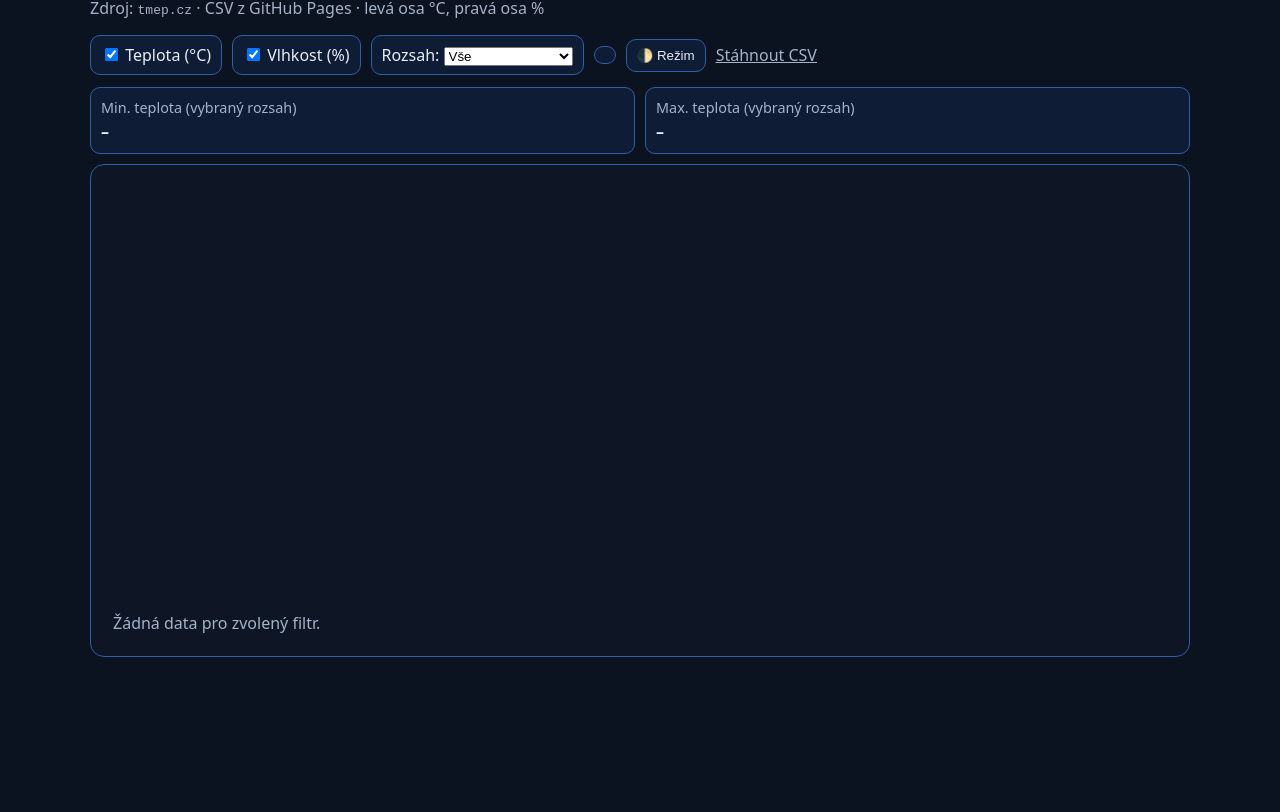
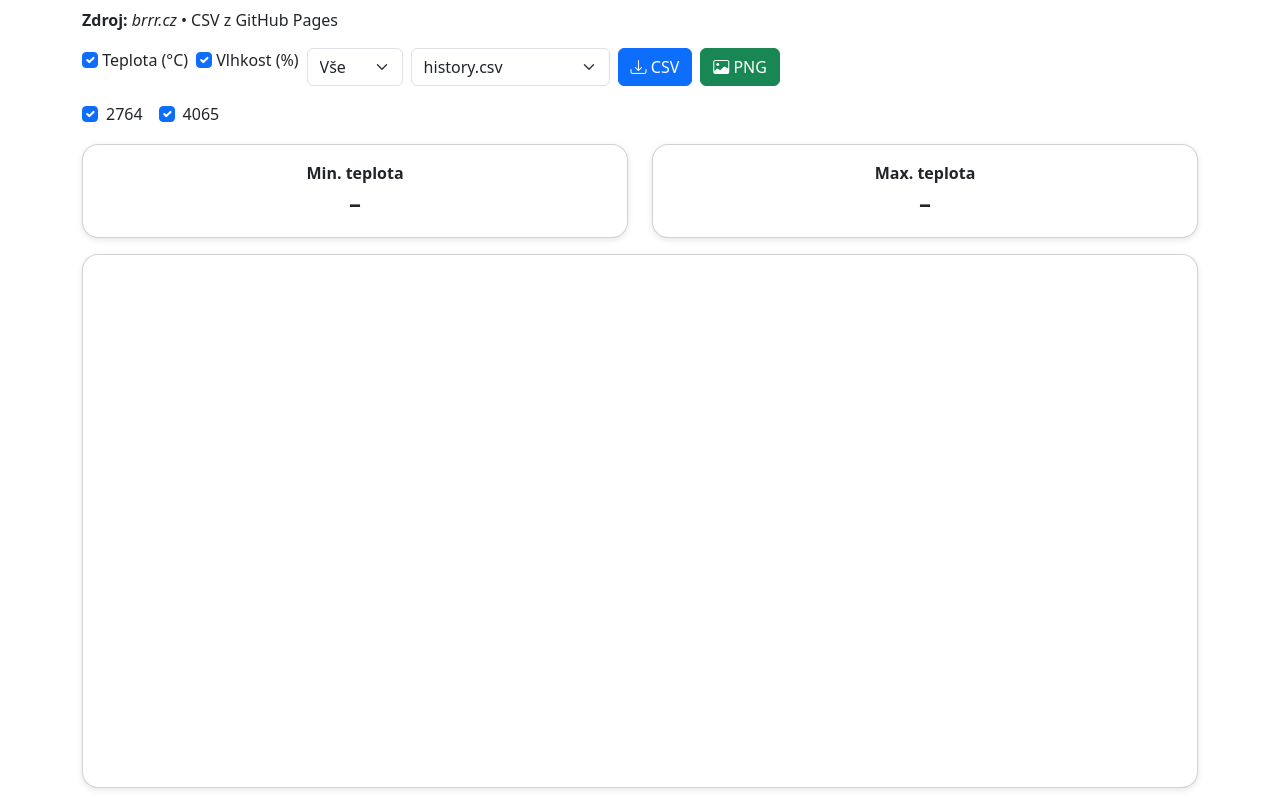
Before and after one commit to rosta70/Teplomer, a plain HTML site: page docs/index.html in a window 1280 px wide. Shown: the part 78-890 px from the top of the page. Before the commit the page ends 800 px from the top, so only its background shows below. Drawn offline with nearby package versions, Linux system fonts and the light colour scheme.

Commit message:
Update index.html

```diff
--- a/docs/index.html
+++ b/docs/index.html
@@ -1,291 +1,262 @@
-<!doctype html>
+<!DOCTYPE html>
 <html lang="cs">
 <head>
-  <meta charset="utf-8" />
-  <meta name="viewport" content="width=device-width,initial-scale=1" />
-  <title>Meteo archiv – jednoduchý graf</title>
+  <meta charset="UTF-8">
+  <title>Meteo archiv</title>
+  <meta name="viewport" content="width=device-width, initial-scale=1">
 
-  <!-- Chart.js (bez adapteru; kategorizovaná osa) -->
-  <script src="https://cdn.jsdelivr.net/npm/chart.js@4/dist/chart.umd.js"></script>
+  <!-- Bootstrap 5 -->
+  <link href="https://cdn.jsdelivr.net/npm/bootstrap@5.3.2/dist/css/bootstrap.min.css" rel="stylesheet">
+  <!-- Bootstrap icons -->
+  <link href="https://cdn.jsdelivr.net/npm/bootstrap-icons/font/bootstrap-icons.css" rel="stylesheet">
+  <!-- Chart.js -->
+  <script src="https://cdn.jsdelivr.net/npm/chart.js"></script>
+  <script src="https://cdn.jsdelivr.net/npm/chartjs-adapter-date-fns"></script>
 
   <style>
-    :root {
-      --bg:#0b1220; --panel:#0e1626; --fg:#e7eef7; --muted:#a5b3c8;
-      --chip:#0f1c36; --chip-b:#2f5fa8;
+    body.dark {
+      background-color: #121212;
+      color: #e1e1e1;
     }
-    :root.light {
-      --bg:#f6f8fb; --panel:#ffffff; --fg:#0b1220; --muted:#5c6b82;
-      --chip:#eef2f9; --chip-b:#b9c7e6;
+    .card {
+      border-radius: 1rem;
+      box-shadow: 0 2px 6px rgba(0,0,0,0.1);
     }
-    *{box-sizing:border-box}
-    body{margin:24px;font-family:ui-sans-serif,system-ui,-apple-system,"Segoe UI",Roboto,Arial;background:var(--bg);color:var(--fg)}
-    .wrap{max-width:1100px;margin:0 auto}
-    h1{margin:0 0 8px}
-    .sub{color:var(--muted);margin-bottom:16px}
-
-    .controls{display:flex;gap:10px;align-items:center;flex-wrap:wrap;margin-bottom:12px}
-    .chip{background:var(--chip);border:1px solid var(--chip-b);border-radius:10px;padding:8px 10px}
-    .srcs label{margin-right:10px}
-    .chart{background:var(--panel);border:1px solid var(--chip-b);border-radius:14px;padding:12px}
-    canvas{width:100%;height:420px !important}
-    .muted{color:var(--muted)}
-    button{cursor:pointer;border:1px solid var(--chip-b);background:var(--chip);color:var(--fg);border-radius:10px;padding:8px 10px}
-
-    .stats {display:grid;grid-template-columns:1fr 1fr;gap:10px;margin:10px 0}
-    .stat  {background:var(--chip);border:1px solid var(--chip-b);border-radius:10px;padding:10px}
-    .stat .label{font-size:.9rem;color:var(--muted);margin-bottom:4px}
-    .stat .val{font-weight:600;line-height:1.35}
+    #chart {
+      max-height: 500px;
+    }
   </style>
 </head>
-<body>
-  <div class="wrap">
-    <h1>Meteo archiv</h1>
-    <div class="sub">Zdroj: <code>tmep.cz</code> · CSV z GitHub Pages · levá osa °C, pravá osa %</div>
+<body class="light">
 
-    <div class="controls">
-      <label class="chip"><input type="checkbox" id="showTemp" checked> Teplota (°C)</label>
-      <label class="chip"><input type="checkbox" id="showHum" checked> Vlhkost (%)</label>
+<div class="container my-4">
+  <div class="d-flex justify-content-between align-items-center mb-3">
+    <h2 class="fw-bold">🌦 Meteo archiv</h2>
+    <button id="toggleMode" class="btn btn-outline-secondary">
+      <i class="bi bi-moon"></i> Přepnout režim
+    </button>
+  </div>
 
-      <div class="chip">
-        Rozsah:
-        <select id="range">
-          <option value="all" selected>Vše</option>
-          <option value="30d">Posledních 30 dní</option>
-          <option value="7d">Posledních 7 dní</option>
+  <p><strong>Zdroj:</strong> <em>brrr.cz</em> • CSV z GitHub Pages</p>
+
+  <!-- Ovládací panel -->
+  <div class="row g-2 mb-3">
+    <div class="col-auto">
+      <input type="checkbox" id="showTemp" checked class="form-check-input">
+      <label for="showTemp" class="form-check-label">Teplota (°C)</label>
+    </div>
+    <div class="col-auto">
+      <input type="checkbox" id="showHum" checked class="form-check-input">
+      <label for="showHum" class="form-check-label">Vlhkost (%)</label>
+    </div>
+    <div class="col-auto">
+      <select id="rangeSelect" class="form-select">
+        <option value="all">Vše</option>
         <option value="today">Dnes</option>
-          <option value="custom">Vlastní…</option>
+        <option value="week">Týden</option>
+        <option value="month">Měsíc</option>
       </select>
     </div>
-
-      <div class="chip" id="customRange" style="display:none">
-        <label>Od: <input type="date" id="fromDate"></label>
-        <label>Do: <input type="date" id="toDate"></label>
-        <button id="applyRange" type="button">Použít</button>
+    <div class="col-auto">
+      <select id="fileSelect" class="form-select"></select>
     </div>
-
-      <div class="chip srcs" id="srcToggles" title="Zap/vyp stanice"></div>
-
-      <button id="theme">🌓 Režim</button>
-      <a id="dlCsv" class="muted" href="#" download="history.csv">Stáhnout CSV</a>
+    <div class="col-auto">
+      <button id="downloadCSV" class="btn btn-primary"><i class="bi bi-download"></i> CSV</button>
     </div>
-
-    <div class="stats">
-      <div class="stat">
-        <div class="label">Min. teplota (vybraný rozsah)</div>
-        <div class="val" id="tmin">–</div>
-      </div>
-      <div class="stat">
-        <div class="label">Max. teplota (vybraný rozsah)</div>
-        <div class="val" id="tmax">–</div>
+    <div class="col-auto">
+      <button id="downloadPNG" class="btn btn-success"><i class="bi bi-image"></i> PNG</button>
     </div>
   </div>
 
-    <div class="chart">
+  <!-- Čidla -->
+  <div id="sensorCheckboxes" class="mb-3"></div>
+
+  <!-- Statistika -->
+  <div class="row mb-3">
+    <div class="col-md-6">
+      <div class="card p-3 text-center">
+        <strong>Min. teplota</strong>
+        <div id="minTemp" class="fs-4 fw-bold">–</div>
+      </div>
+    </div>
+    <div class="col-md-6">
+      <div class="card p-3 text-center">
+        <strong>Max. teplota</strong>
+        <div id="maxTemp" class="fs-4 fw-bold">–</div>
+      </div>
+    </div>
+  </div>
+
+  <!-- Graf -->
+  <div class="card p-3">
     <canvas id="chart"></canvas>
-      <div id="nodata" class="muted" style="padding:10px;display:none">Žádná data pro zvolený filtr.</div>
   </div>
 </div>
 
 <script>
-(() => {
-  // ---------- Cesta k CSV (robustně) ----------
-  const repo = location.pathname.split('/').filter(Boolean)[0] || '';
-  const CSV_CANDIDATES = [
-    `/${repo ? repo + '/' : ''}data/history.csv`,
-    'data/history.csv',
-    `/${repo}/docs/data/history.csv`
-  ];
-  const csvLink = document.getElementById('dlCsv');
+let chart;
+let allData = [];
+let sensors = {};
 
-  async function loadCsv() {
-    for (const u of CSV_CANDIDATES) {
-      try { const r=await fetch(u,{cache:'no-store'}); if(r.ok){ csvLink.href=u; return await r.text(); } } catch(e){ /* try next */ }
+async function loadFileList() {
+  try {
+    const res = await fetch("data/index.json"); // správná cesta z docs/
+    const files = await res.json();
+    const select = document.getElementById("fileSelect");
+    select.innerHTML = "";
+    files.forEach(file => {
+      const opt = document.createElement("option");
+      opt.value = file;
+      opt.textContent = file;
+      select.appendChild(opt);
+    });
+    select.value = "history.csv";
+    await loadData(select.value);
+  } catch (err) {
+    alert("Nepodařilo se načíst index.json");
+    console.error(err);
   }
-    throw new Error('CSV history.csv nebylo nalezeno ve /docs/data/.');
 }
 
-  // ---------- Pomocné ----------
-  const fmt = (n,d=2)=> (n===null||n===undefined||Number.isNaN(n))?'–':Number(n).toFixed(d);
-  const unique = arr => Array.from(new Set(arr));
-  const by = (a,b)=>a<b?-1:a>b?1:0;
-
-  function parseCsv(text){
-    const lines = text.replace(/\uFEFF/g,'').split(/\r?\n/).filter(l=>l.trim().length>0);
-    const headerIdx = lines.findIndex(l => /^timestamp_iso,/.test(l.trim()));
-    const header = (headerIdx>=0?lines[headerIdx]:lines[0]).split(',');
-    const idxTs = header.indexOf('timestamp_iso');
-    const idxS  = header.indexOf('source'); // může být -1 (starý formát)
-    const idxT  = header.indexOf('temp_c');
-    const idxH  = header.indexOf('humidity_pct');
-    const rows  = (headerIdx>=0?lines.slice(headerIdx+1):lines.slice(1));
-
-    const out=[];
-    for(const l of rows){
-      if(/^timestamp_iso,/.test(l)) continue;
-      const p=l.split(',');
-      if (p.length < (idxS>=0?4:3)) continue;
-      const ts = new Date(p[idxTs]);
-      if (Number.isNaN(ts.getTime())) continue;
-      const src = idxS>=0 ? (p[idxS]||'').trim() : 'default';
-      const tStr=(p[idxT]||'').replace(',','.').trim();
-      const hStr=(p[idxH]||'').replace(',','.').trim();
-      const temp=tStr===''?null:Number(tStr);
-      const hum =hStr===''?null:Number(hStr);
-      if ((temp===null||Number.isNaN(temp)) && (hum===null||Number.isNaN(hum))) continue;
-      out.push({ ts, src:String(src), temp:Number.isNaN(temp)?null:temp, hum:Number.isNaN(hum)?null:hum });
+async function loadData(file) {
+  try {
+    const res = await fetch("data/" + file);
+    const text = await res.text();
+    const rows = text.trim().split("\n").slice(1); // přeskočit hlavičku
+    allData = rows.map(line => {
+      const [timestamp, source, temp, hum] = line.split(",");
+      return {
+        time: new Date(timestamp),
+        source,
+        temp: parseFloat(temp),
+        hum: parseFloat(hum)
+      };
+    });
+    sensors = {};
+    allData.forEach(r => { sensors[r.source] = true; });
+    renderSensorCheckboxes();
+    updateChart();
+  } catch (err) {
+    alert("Nepodařilo se načíst data (CSV).");
+    console.error(err);
   }
-    return out.sort((a,b)=>a.ts-b.ts);
 }
 
-  function buildLabels(rows){
-    const map=new Map();
-    rows.forEach(r=>{ const L=r.ts.toLocaleString('cs-CZ',{hour12:false}); if(!map.has(L)) map.set(L,r.ts); });
-    return Array.from(map.keys()).sort((a,b)=> by(map.get(a), map.get(b)));
+function renderSensorCheckboxes() {
+  const div = document.getElementById("sensorCheckboxes");
+  div.innerHTML = "";
+  Object.keys(sensors).forEach(s => {
+    const id = "sensor_" + s;
+    const wrapper = document.createElement("div");
+    wrapper.classList.add("form-check", "form-check-inline");
+
+    const cb = document.createElement("input");
+    cb.type = "checkbox";
+    cb.id = id;
+    cb.checked = true;
+    cb.classList.add("form-check-input");
+    cb.onchange = updateChart;
+
+    const lbl = document.createElement("label");
+    lbl.htmlFor = id;
+    lbl.textContent = s;
+    lbl.classList.add("form-check-label");
+
+    wrapper.appendChild(cb);
+    wrapper.appendChild(lbl);
+    div.appendChild(wrapper);
+  });
 }
 
-  function rangeFilter(rows, mode, fromDate, toDate){
-    const now=new Date();
-    let from=new Date(0), to=new Date(8640000000000000);
-    if (mode==='today'){ const d0=new Date(now); d0.setHours(0,0,0,0); const d1=new Date(now); d1.setHours(23,59,59,999); from=d0; to=d1; }
-    else if (mode==='7d')  from=new Date(now.getTime()-7*24*3600*1000);
-    else if (mode==='30d') from=new Date(now.getTime()-30*24*3600*1000);
-    else if (mode==='custom'){
-      if (fromDate) from=new Date(fromDate+'T00:00:00');
-      if (toDate)   to  =new Date(toDate  +'T23:59:59');
+function filterData() {
+  const range = document.getElementById("rangeSelect").value;
+  let fromDate;
+  const now = new Date();
+  if (range === "today") {
+    fromDate = new Date(); fromDate.setHours(0,0,0,0);
+  } else if (range === "week") {
+    fromDate = new Date(); fromDate.setDate(now.getDate()-7);
+  } else if (range === "month") {
+    fromDate = new Date(); fromDate.setMonth(now.getMonth()-1);
   }
-    return rows.filter(r => r.ts>=from && r.ts<=to).sort((a,b)=>a.ts-b.ts);
+  return allData.filter(r => {
+    if (fromDate) return r.time >= fromDate;
+    return true;
+  });
 }
 
-  function makeDatasets(labels, rows, enabledSources, showTemp, showHum){
-    const datasets=[];
-    for(const src of enabledSources){
-      const arr = rows.filter(r=>r.src===src);
-      if (showTemp){
-        const mapT=new Map(arr.map(r=>[ r.ts.toLocaleString('cs-CZ',{hour12:false}), r.temp ]));
-        const dataT = labels.map(L => mapT.has(L)? mapT.get(L): null);
-        datasets.push({ label:`Teplota (°C) – ${src}`, data:dataT, yAxisID:'yT', tension:0.25, spanGaps:true, pointRadius:0 });
+function updateChart() {
+  const data = filterData();
+  const showTemp = document.getElementById("showTemp").checked;
+  const showHum = document.getElementById("showHum").checked;
+  const datasets = [];
+  const selectedSensors = Object.keys(sensors).filter(s => document.getElementById("sensor_"+s).checked);
+
+  selectedSensors.forEach(s => {
+    if (showTemp) {
+      datasets.push({
+        label: s + " (°C)",
+        data: data.filter(r => r.source===s).map(r => ({x:r.time,y:r.temp})),
+        borderColor: "red",
+        backgroundColor: "rgba(255,0,0,0.2)",
+        yAxisID: "y"
+      });
     }
-      if (showHum){
-        const mapH=new Map(arr.map(r=>[ r.ts.toLocaleString('cs-CZ',{hour12:false}), r.hum ]));
-        const dataH = labels.map(L => mapH.has(L)? mapH.get(L): null);
-        datasets.push({ label:`Vlhkost (%) – ${src}`, data:dataH, yAxisID:'yH', tension:0.25, spanGaps:true, pointRadius:0 });
+    if (showHum) {
+      datasets.push({
+        label: s + " (%)",
+        data: data.filter(r => r.source===s).map(r => ({x:r.time,y:r.hum})),
+        borderColor: "blue",
+        backgroundColor: "rgba(0,0,255,0.2)",
+        yAxisID: "y1"
+      });
+    }
+  });
+
+  if (chart) chart.destroy();
+  chart = new Chart(document.getElementById("chart"), {
+    type: "line",
+    data: { datasets },
+    options: {
+      responsive: true,
+      interaction: { mode: "nearest", axis: "x", intersect: false },
+      stacked: false,
+      scales: {
+        x: { type: "time", time: { unit: "hour" } },
+        y: { type: "linear", position: "left", title:{display:true,text:"°C"} },
+        y1: { type: "linear", position: "right", title:{display:true,text:"%"}, grid:{drawOnChartArea:false} }
       }
     }
-    return datasets;
+  });
+
+  // statistika
+  const temps = data.map(r=>r.temp).filter(v=>!isNaN(v));
+  document.getElementById("minTemp").textContent = temps.length? Math.min(...temps).toFixed(1)+" °C":"–";
+  document.getElementById("maxTemp").textContent = temps.length? Math.max(...temps).toFixed(1)+" °C":"–";
 }
 
-  // ---------- DOM prvky ----------
-  const showTempEl = document.getElementById('showTemp');
-  const showHumEl  = document.getElementById('showHum');
-  const rangeEl    = document.getElementById('range');
-  const customWrap = document.getElementById('customRange');
-  const fromEl     = document.getElementById('fromDate');
-  const toEl       = document.getElementById('toDate');
-  const applyBtn   = document.getElementById('applyRange');
-  const togglesEl  = document.getElementById('srcToggles');
-  const themeBtn   = document.getElementById('theme');
-  const ctx        = document.getElementById('chart').getContext('2d');
-  const noDataEl   = document.getElementById('nodata');
-  const tminEl     = document.getElementById('tmin');
-  const tmaxEl     = document.getElementById('tmax');
+document.getElementById("rangeSelect").onchange = updateChart;
+document.getElementById("fileSelect").onchange = e => loadData(e.target.value);
+document.getElementById("toggleMode").onclick = () => {
+  document.body.classList.toggle("dark");
+};
+document.getElementById("downloadCSV").onclick = () => {
+  const csv = "timestamp,source,temp_c,humidity_pct\n" + allData.map(r =>
+    `${r.time.toISOString()},${r.source},${r.temp},${r.hum}`).join("\n");
+  const blob = new Blob([csv], {type:"text/csv"});
+  const a = document.createElement("a");
+  a.href = URL.createObjectURL(blob);
+  a.download = "data.csv";
+  a.click();
+};
+document.getElementById("downloadPNG").onclick = () => {
+  const a = document.createElement("a");
+  a.href = chart.toBase64Image();
+  a.download = "chart.png";
+  a.click();
+};
 
-  // téma
-  const savedTheme = localStorage.getItem('theme');
-  if (savedTheme==='light') document.documentElement.classList.add('light');
-  themeBtn.addEventListener('click', () => {
-    document.documentElement.classList.toggle('light');
-    localStorage.setItem('theme', document.documentElement.classList.contains('light')?'light':'dark');
-  });
-
-  let chart, RAW=[], sources=[], enabledSrc={}, currentRange='all', currentFrom='', currentTo='';
-
-  // načíst CSV a spustit
-  loadCsv()
-    .then(text => {
-      RAW = parseCsv(text);
-      sources = unique(RAW.map(r=>r.src)).sort();
-      togglesEl.innerHTML = '';
-      sources.forEach(src => {
-        enabledSrc[src]=true;
-        const id='src_'+src.replace(/\W/g,'_');
-        const lbl=document.createElement('label'); lbl.className='chip';
-        lbl.innerHTML = `<input type="checkbox" id="${id}" data-src="${src}" checked> Stanice ${src}`;
-        lbl.addEventListener('change', e => { enabledSrc[src] = e.target.checked; redraw(); });
-        togglesEl.appendChild(lbl);
-      });
-      redraw();
-    })
-    .catch(err => { console.error(err); alert('Nepodařilo se načíst data (CSV). Ujisti se, že je v /docs/data/history.csv.'); });
-
-  // ovládání
-  showTempEl.addEventListener('change', redraw);
-  showHumEl .addEventListener('change', redraw);
-  rangeEl   .addEventListener('change', () => {
-    currentRange = rangeEl.value;
-    customWrap.style.display = (currentRange === 'custom') ? 'inline-flex' : 'none';
-    if (currentRange !== 'custom') { currentFrom=''; currentTo=''; fromEl.value=''; toEl.value=''; }
-    redraw();
-  });
-  applyBtn  .addEventListener('click', () => {
-    currentFrom = fromEl.value || '';
-    currentTo   = toEl.value   || '';
-    redraw();
-  });
-
-  function updateExtremes(rows){
-    const tRows = rows.filter(r=>r.temp!==null && !Number.isNaN(r.temp));
-    if (!tRows.length) { tminEl.textContent='–'; tmaxEl.textContent='–'; return; }
-    const minR = tRows.reduce((m,r)=> r.temp < m.temp ? r : m, tRows[0]);
-    const maxR = tRows.reduce((m,r)=> r.temp > m.temp ? r : m, tRows[0]);
-    tminEl.textContent = `${minR.temp.toFixed(2)} °C — ${minR.ts.toLocaleString('cs-CZ',{hour12:false})} (stanice ${minR.src})`;
-    tmaxEl.textContent = `${maxR.temp.toFixed(2)} °C — ${maxR.ts.toLocaleString('cs-CZ',{hour12:false})} (stanice ${maxR.src})`;
-  }
-
-  function redraw(){
-    const enabled = sources.filter(s => enabledSrc[s]);
-    const filtered = rangeFilter(RAW, currentRange, currentFrom, currentTo).filter(r => enabled.includes(r.src));
-    const labels   = buildLabels(filtered);
-    const datasets = makeDatasets(labels, filtered, enabled, showTempEl.checked, showHumEl.checked);
-
-    // Extrémy teploty (za aktuální filtr + vybrané stanice)
-    updateExtremes(filtered);
-
-    // když není co vykreslit
-    const hasData = datasets.some(ds => ds.data.some(v => v !== null));
-    if (!labels.length || !hasData){
-      if (chart){ chart.destroy(); chart=null; }
-      noDataEl.style.display='block';
-      return;
-    } else {
-      noDataEl.style.display='none';
-    }
-
-    // dynamický rozsah teploty
-    const tVals = datasets.filter(d=>d.yAxisID==='yT').flatMap(d=>d.data).filter(v=>v!==null&&!Number.isNaN(v));
-    const tMin  = tVals.length? Math.min(...tVals) : undefined;
-    const tMax  = tVals.length? Math.max(...tVals) : undefined;
-    const yTopt = (tMin!==undefined && tMax!==undefined) ? {
-      suggestedMin: tMin - Math.abs(tMax - tMin)*0.1,
-      suggestedMax: tMax + Math.abs(tMax - tMin)*0.1
-    } : {};
-
-    if (chart) chart.destroy();
-    chart = new Chart(ctx, {
-      type:'line',
-      data:{ labels, datasets },
-      options:{
-        responsive:true, maintainAspectRatio:false, animation:false,
-        interaction:{ mode:'index', intersect:false },
-        scales:{
-          x:{ ticks:{ autoSkip:true, maxRotation:0 } },
-          yT:{ title:{display:true, text:'°C'}, grid:{drawBorder:false}, ...yTopt },
-          yH:{ position:'right', title:{display:true, text:'%'}, grid:{drawOnChartArea:false}, suggestedMin:0, suggestedMax:100 }
-        },
-        plugins:{ legend:{ position:'top' } }
-      }
-    });
-  }
-})();
+loadFileList();
 </script>
 </body>
 </html>
```
Lines whose indentation alone changed are shown as unchanged.
